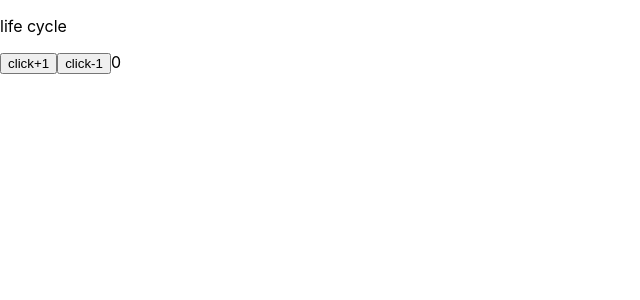
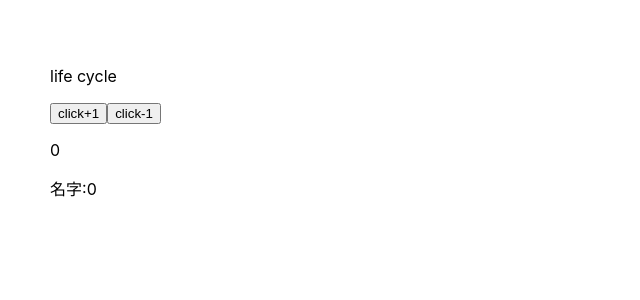
Before and after one commit to mykine/reactprojects, a React (Create React App) app in the folder react-demos-master/bikemanager/: page / in a window 1280 px wide. Shown: the top 300 px of the page, without its empty margins (0-640 px from the left). Built offline with nearby package versions, Linux system fonts and the light colour scheme.

Commit message:
lifeCycle Demo

```diff
--- /dev/null
+++ b/react-demos-master/bikemanager/src/pages/demo/child.js
@@ -0,0 +1,43 @@
+import React from 'react'
+
+export default class Child extends React.Component{
+    constructor(props){
+        super(props);
+        this.state = {
+            count:0
+        };
+    }
+
+    UNSAFE_componentWillMount(){
+        console.log("WillMount");
+    }
+
+    componentDidMount(){
+        console.log("DidMount");
+    }
+
+    UNSAFE_componentWillReceiveProps(newPros){
+        console.log("receiveProps.name="+newPros.name);
+    }
+
+    shouldComponentUpdate(){
+        console.log("should update");
+        return true;
+    }
+
+    UNSAFE_componentWillUpdate(){
+        console.log("will update");
+    }
+
+    componentDidUpdate(){
+        console.log("Did update");
+    }
+
+    render(){
+         return (
+            <div>
+                <p>名字:{this.props.name}</p>
+            </div>
+         )
+     }
+}
--- a/react-demos-master/bikemanager/src/pages/demo/life.js
+++ b/react-demos-master/bikemanager/src/pages/demo/life.js
@@ -1,5 +1,5 @@
 import React from 'react'
-import { render } from '@testing-library/react'
+import Child from './child';
 export default class Life extends React.Component{
     constructor(props){
         super(props);
@@ -22,12 +22,14 @@ export default class Life extends React.Component{
         })
     }
     render(){
+         let style = {padding:50}
          return (
-         <div>
+         <div style={style}>
             <p> life cycle</p>
             <button onClick={this.handleAdd}>click+1</button>
             <button onClick={this.handleMinus.bind(this)}>click-1</button>
-            {this.state.count}
+            <p>{this.state.count}</p>
+            <Child name={this.state.count}></Child>
          </div>
          )
      }
```
